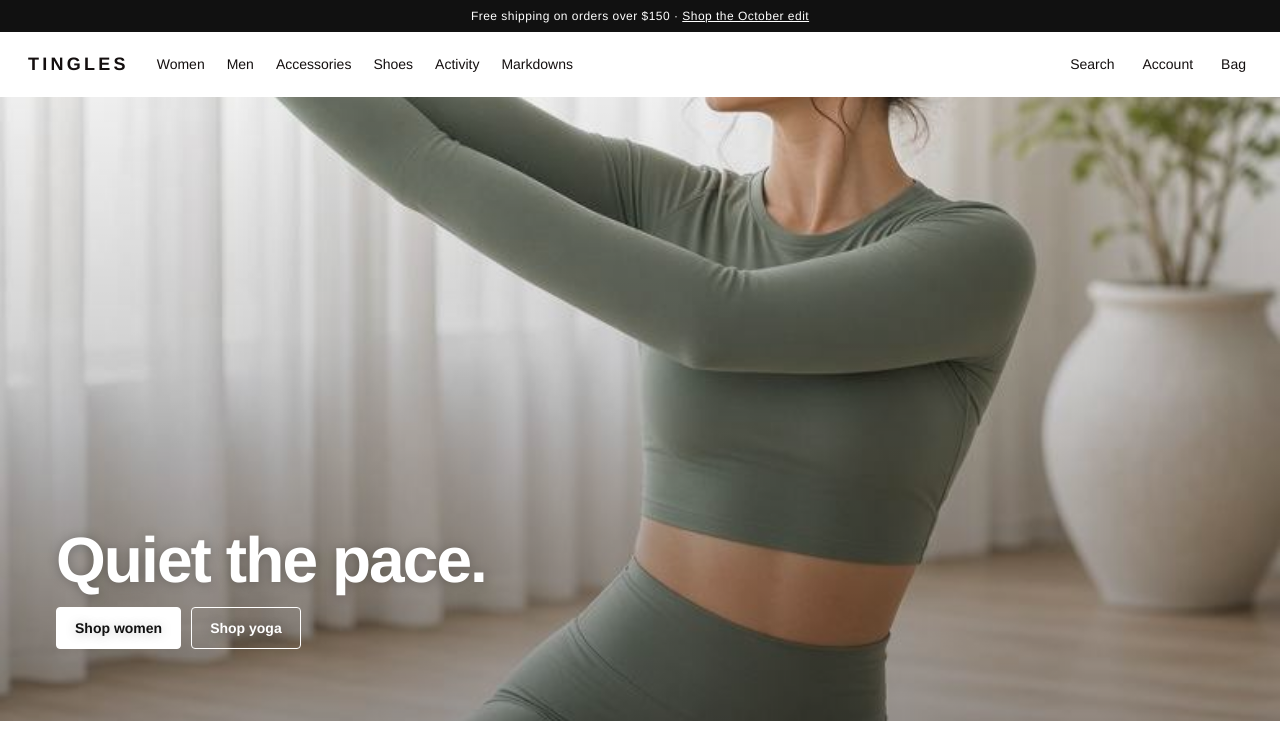
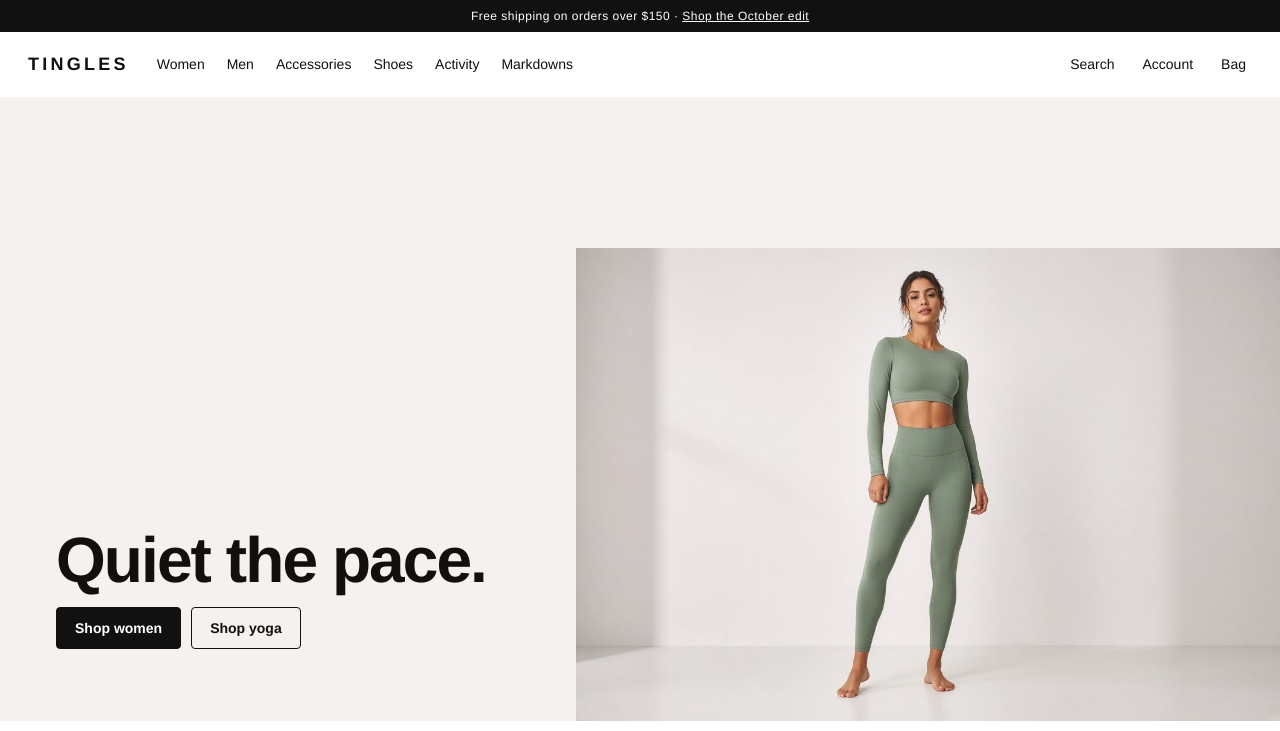
Before and after one commit to yasserweho/tingles-store, a website: page index.html in a window 1280 px wide. Shown: the top 731 px of the page. Drawn offline with Linux system fonts and the light colour scheme.

Commit message:
Use full-body woman as homepage hero

```diff
--- a/css/styles.css
+++ b/css/styles.css
@@ -34,6 +34,12 @@ header.site.scrolled { border-bottom-color: var(--line); }
 .hero-wrap { position: relative; }
 .slide { min-height: 78vh; background: #ddd center/cover no-repeat; display: none; position: relative; }
 .slide.on { display: flex; align-items: flex-end; }
+.slide.fullbody { background: #f4f1ee; }
+.slide.fullbody.on { display: grid; grid-template-columns: .9fr 1.1fr; align-items: end; }
+.slide.fullbody img { width: 100%; height: 78vh; object-fit: contain; object-position: center bottom; }
+.slide-copy.dark { color: #140f0f; text-shadow: none; }
+.btn.dark { background: #111; color: #fff; border-color: #111; }
+.btn.dark.ghost { background: transparent; color: #111; border-color: #111; }
 .slide-copy { color: #fff; padding: 0 56px 72px; max-width: 640px; text-shadow: 0 1px 12px rgba(0,0,0,.25); }
 .slide-copy h1 { font-size: clamp(42px, 5vw, 68px); line-height: .95; margin: 0 0 16px; font-weight: 600; letter-spacing: -0.03em; }
 .cta-row { display: flex; gap: 10px; flex-wrap: wrap; }
--- a/index.html
+++ b/index.html
@@ -9,14 +9,15 @@
 </head>
 <body>
   <div class="hero-wrap">
-    <section class="slide on" style="background-image:linear-gradient(180deg,rgba(0,0,0,.05),rgba(0,0,0,.35)),url('images/yoga.jpg')">
-      <div class="slide-copy">
+    <section class="slide on fullbody">
+      <div class="slide-copy dark">
         <h1>Quiet the pace.</h1>
         <div class="cta-row">
-          <a class="btn" href="shop.html?gender=women">Shop women</a>
-          <a class="btn ghost" href="shop.html?activity=yoga">Shop yoga</a>
+          <a class="btn dark" href="shop.html?gender=women">Shop women</a>
+          <a class="btn dark ghost" href="shop.html?activity=yoga">Shop yoga</a>
         </div>
       </div>
+      <img src="images/hero-woman.jpg" alt="Full-length woman in sage athletic set" />
     </section>
     <section class="slide" style="background-image:linear-gradient(180deg,rgba(0,0,0,.05),rgba(0,0,0,.35)),url('images/dawn.jpg')">
       <div class="slide-copy">
```
Also changed, not shown: images/hero-woman.jpg (added).
